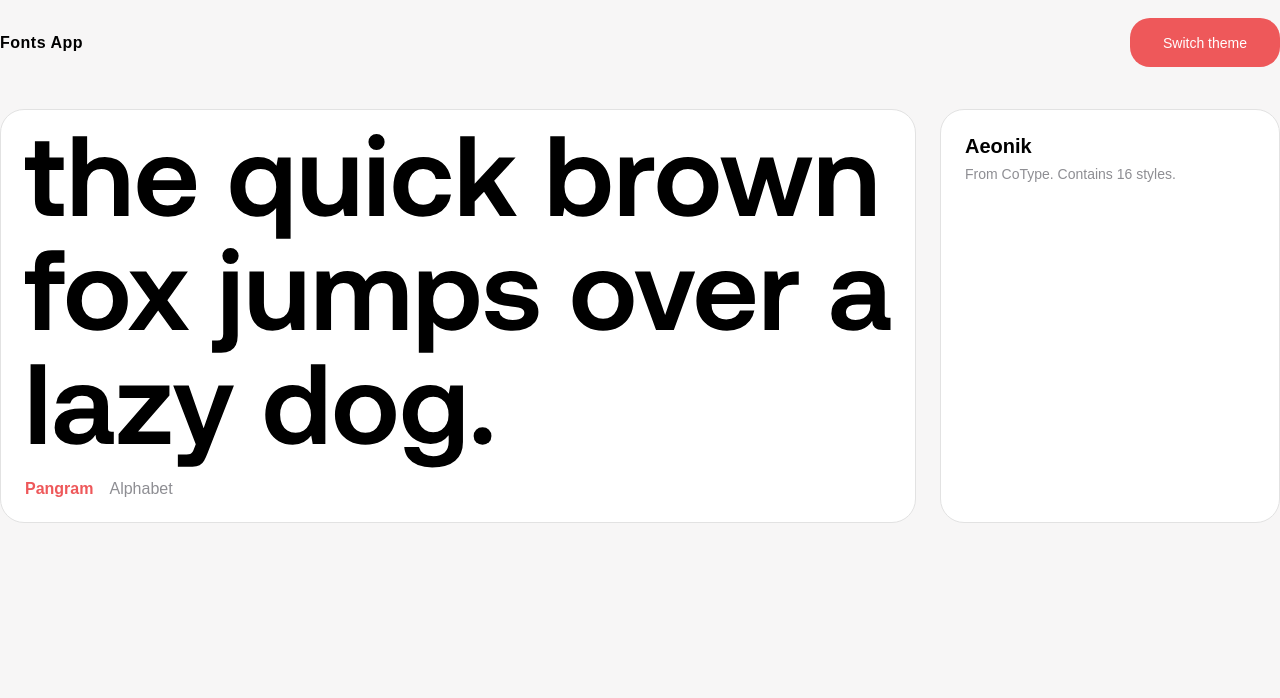
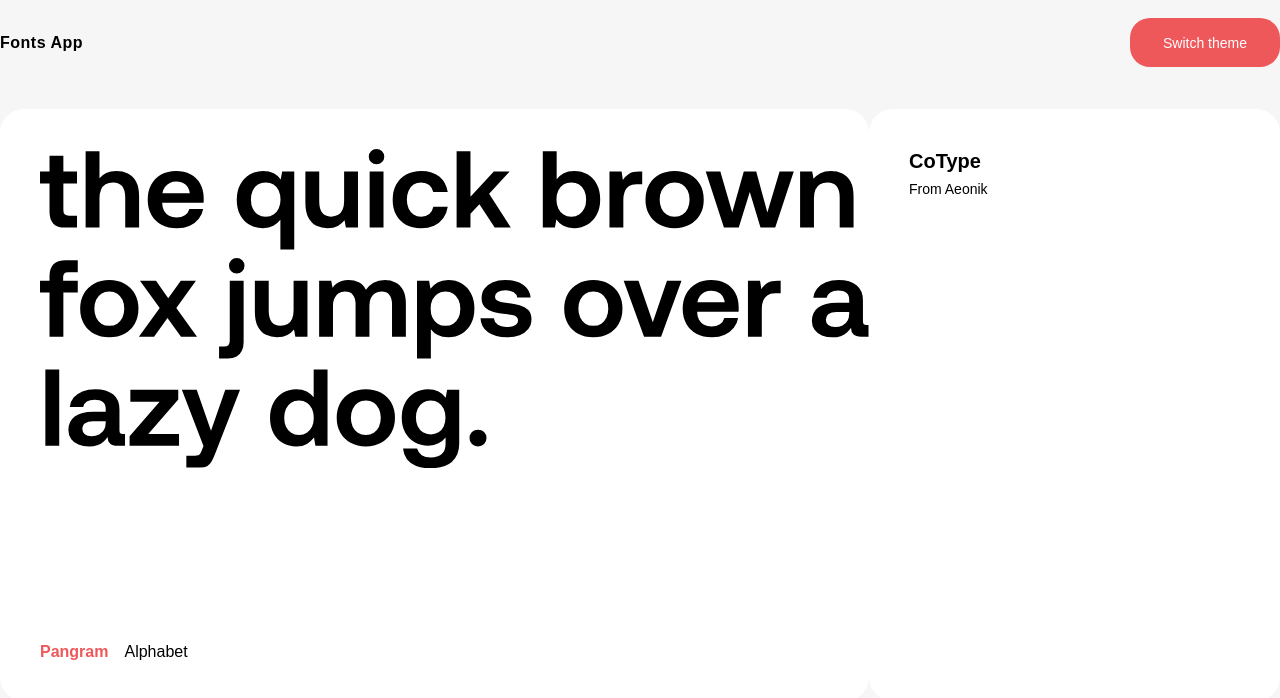
Before and after one commit to Quang-Tuyen-DINH/fonts-ninja, a Next.js app: page /font/100201 in a window 1280 px wide. Shown: the top 698 px of the page. Built offline with nearby package versions, Linux system fonts and the light colour scheme; no server answers.

Commit message:
styles: adapt page font details to figma

```diff
--- a/src/app/font/[id]/PreviewSwitcher.tsx
+++ b/src/app/font/[id]/PreviewSwitcher.tsx
@@ -12,7 +12,6 @@ export type PreviewSwitcherProps = {
 export default function PreviewSwitcher({ familyName, alphabetSvg, pangramSvg }: PreviewSwitcherProps) {
   const hasPangram = !!(pangramSvg && pangramSvg.trim().length > 0);
   const [mode, setMode] = React.useState<'pangram' | 'alphabet'>(hasPangram ? 'pangram' : 'alphabet');
-  // Sync mode after mount in case pangram only exists client-side or hydration differs
   React.useEffect(() => {
     if (hasPangram) setMode('pangram');
   }, [hasPangram]);
--- a/src/app/font/[id]/page.module.scss
+++ b/src/app/font/[id]/page.module.scss
@@ -1,50 +1,96 @@
-.wrap { padding: 24px 0 48px; }
+.wrap {
+  padding: 24px 0 48px;
+}
 
 .grid {
-  display: grid;
-  grid-template-columns: 1fr 340px;
-  gap: 24px;
+  display: flex;
+  justify-content: space-between;
 }
 
-.preview { display: flex; flex-direction: column; gap: 16px; }
+.preview {
+  height: 592px;
+  width: 883px;
+  display: flex;
+  flex-direction:column;
+  gap: 16px;
+}
 
 .previewCard {
+  height: inherit;
   background: var(--card-bg);
-  border: 1px solid var(--card-border);
   border-radius: 24px;
-  padding: 24px;
   color: var(--foreground);
+  padding: 40px 0 40px 40px;
+  display: flex;
+  flex-direction: column;
+  justify-content: space-between;
 }
 
-.svgHolder { border-radius: 16px; overflow: hidden; }
-.svgHolder svg { display: block; width: 100%; height: auto; }
+.svgHolder {
+  height: 348px;
+  width: 829px;
+  border-radius: 16px;
+}
 
-.switchRow { display: flex; gap: 16px; margin-top: 12px; }
+.svgHolder svg {
+  display: block;
+  width: 100%;
+  height: auto;
+}
+
+.switchRow {
+  display: flex;
+  gap: 16px;
+  margin-top: 12px;
+}
 .switchBtn {
   appearance: none;
   background: transparent;
   border: 0;
-  color: var(--muted);
+  color: var(--foreground);
   font: inherit;
   cursor: pointer;
   padding: 0;
 }
-.switchBtn[disabled] { opacity: .5; cursor: not-allowed; }
-.switchBtnActive { color: var(--accent); font-weight: 600; }
+.switchBtn[disabled] {
+  opacity: .5;
+  cursor: not-allowed;
+}
+.switchBtnActive {
+  color: var(--accent);
+  font-weight: 600;
+}
 
 .svgBox {
   border-radius: 16px;
   background: var(--card-bg);
   padding: 16px;
   color: var(--foreground);
-  border: 1px solid var(--card-border);
 }
 
-.svgBox svg { display: block; width: 100%; height: auto; }
+.svgBox svg {
+  display: block;
+  width: 100%;
+  height: auto;
+}
 
-.side { background: var(--card-bg); border: 1px solid var(--card-border); border-radius: 24px; padding: 24px; }
-.sideTitle { font-size: 20px; line-height: 24px; font-weight: 700; color: var(--foreground); }
-.sidePara { font-size: 14px; color: var(--muted); margin-top: 8px; }
+.side {
+  width: 437px;
+  padding: 40px 0 40px 40px;
+  background: var(--card-bg);
+  border-radius: 24px;
+}
+.sideTitle {
+  font-size: 20px;
+  line-height: 24px;
+  font-weight: 700;
+  color: var(--foreground);
+}
+.sidePara {
+  font-size: 14px;
+  color: var(--foreground);
+  margin-top: 8px;
+}
 
 @media (max-width: 900px) {
   .grid { grid-template-columns: 1fr; }
--- a/src/app/font/[id]/page.tsx
+++ b/src/app/font/[id]/page.tsx
@@ -27,7 +27,6 @@ async function fetchFontDetails(id: string): Promise<FontFamily> {
 export default async function FontDetailsPage({ params }: PageProps) {
   const p = await params;
   const familyId = p.id;
-  console.log("HERE ", familyId)
   const family = await fetchFontDetails(familyId);
 
   const alphabetSvg = toCurrentColor(family.images.alphabet.svg);
@@ -45,8 +44,8 @@ export default async function FontDetailsPage({ params }: PageProps) {
             />
           </div>
           <aside className={styles.side} aria-label="Family info">
-            <h2 className={styles.sideTitle}>{family.name}</h2>
-            <p className={styles.sidePara}>From {family.foundry.name}. Contains {family.totalFonts} styles.</p>
+            <h2 className={styles.sideTitle}>{family.foundry.name}</h2>
+            <p className={styles.sidePara}>From {family.name}</p>
           </aside>
         </div>
       </div>
--- a/src/components/SkeletonCard.module.scss
+++ b/src/components/SkeletonCard.module.scss
@@ -1,6 +1,5 @@
 .card {
   background: var(--card-bg, #ffffff);
-  border: 1px solid var(--card-border, #e2e2e2);
   border-radius: 12px;
   box-shadow: 0 2px 6px rgba(0,0,0,0.08);
   padding: 12px;
```
